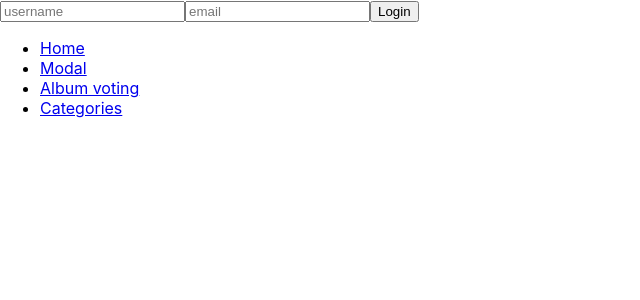
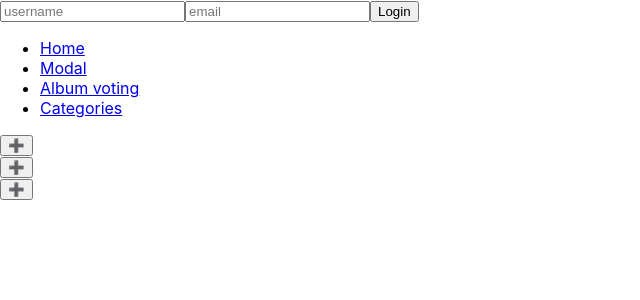
Before and after one commit to MartinNuc/react-course-2024-07-15, a React (Create React App) app: page / in a window 1280 px wide. Shown: the top 300 px of the page, without its empty margins (0-640 px from the left). Built offline with nearby package versions, Linux system fonts and the light colour scheme.

Commit message:
useReducer

```diff
--- /dev/null
+++ b/src/accordeon/accordeon.tsx
@@ -0,0 +1,45 @@
+import React, { useState, useCallback } from "react";
+
+type Props = {
+  children: React.ReactNode[];
+}
+
+type ExpandedState = Record<number, boolean>;
+
+export function Accordeon({ children }: Props) {
+  const [expandedState, setExpandedState] = useState<ExpandedState>({});
+
+  const toggleExpansionHandler = useCallback(
+    (index: number) => {
+      setExpandedState(expandedState => {
+        if (expandedState[index]) {
+          return {
+            ...expandedState,
+            [index]: false
+          }
+        } else {
+          return {
+            ...expandedState,
+            [index]: true
+          }
+        }
+
+        return {
+          ...expandedState,
+        };
+      });
+    },
+    [],
+  );
+
+  return <>
+    {React.Children.map(children, (child, index) => (
+      <div>
+        <button onClick={() => toggleExpansionHandler(index)}>
+          {expandedState[index] ? '➖' : '➕'}
+        </button>
+        {child && expandedState[index] && child}
+      </div>
+    ))}
+  </>;
+}
--- a/src/routing/Layout.tsx
+++ b/src/routing/Layout.tsx
@@ -1,11 +1,19 @@
 import { Outlet } from "react-router-dom";
 import { UserInfoPane } from "../user-session/UserInfoPane";
 import { Navbar } from "./Navbar";
+import { Accordeon } from "../accordeon/accordeon";
 
 export function Layout() {
   return <>
     <UserInfoPane />
     <Navbar />
+
+    <Accordeon>
+      <p>Ahoj</p>
+      <p>cau</p>
+      <p>nazdar</p>
+    </Accordeon>
+
     <Outlet />
   </>
 }
--- a/src/user-session/UserContextProvider.tsx
+++ b/src/user-session/UserContextProvider.tsx
@@ -1,4 +1,4 @@
-import { PropsWithChildren, useContext, useState } from "react";
+import { PropsWithChildren, useContext, useReducer, useState } from "react";
 import { User } from "./user";
 import React from "react";
 
@@ -14,15 +14,37 @@ const UserContext = React.createContext<UserContextApi>({
   user: null
 });
 
+type LoginAction = {
+  type: 'login',
+  payload: User
+};
+
+type LogoutAction = {
+  type: 'logout'
+};
+
+type UserContextAction = LoginAction | LogoutAction;
+
+function reducer(state: User | null, action: UserContextAction) {
+  switch (action.type) {
+    case "login":
+      return action.payload;
+    case 'logout':
+      return null;
+    default:
+      return state;
+  }
+}
+
 export const UserContextProvider = ({ children }: PropsWithChildren) => {
-  const [user, setUser] = useState<UserContextApi["user"]>(null);
+  const [user, dispatch] = useReducer(reducer, null);
 
   function login(user: User) {
-    setUser(user);
+    dispatch({ type: "login", payload: user });
   }
 
   function logout() {
-    setUser(null);
+    dispatch({ type: "logout"});
   }
 
   const api = {
```
